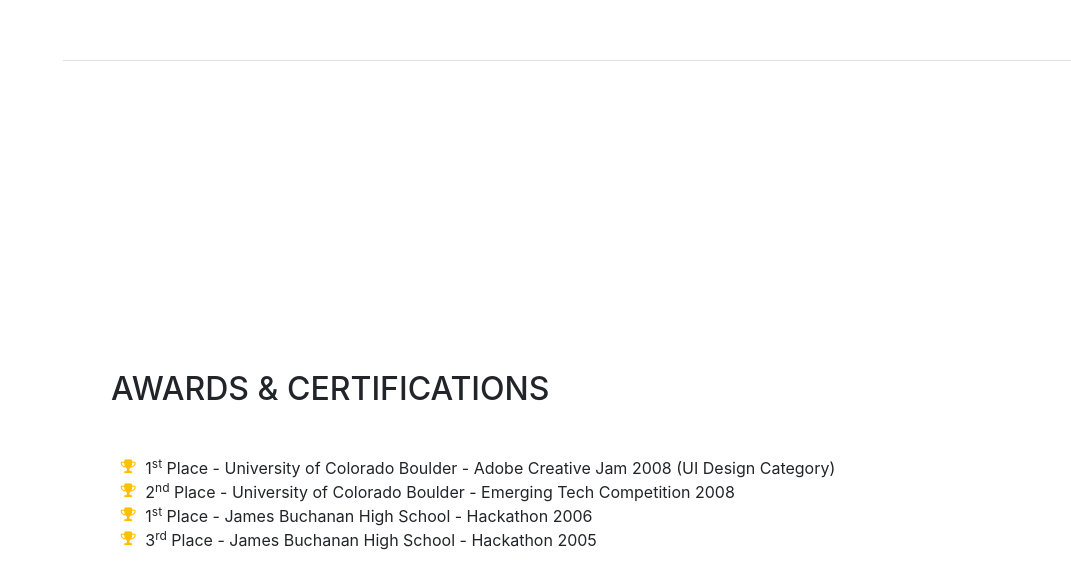
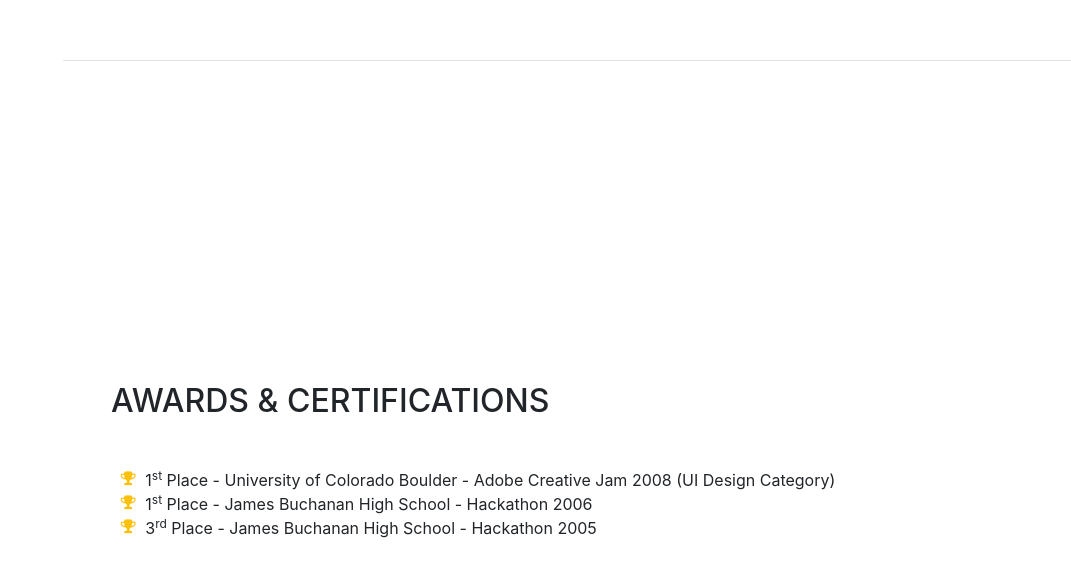
Before and after one commit to jayadeepshitole/jayadeepshitole.github.io, a website with bundled scripts: page index.html in a window 1280 px wide. Shown: the part 4316-4903 px from the top of the page, without its empty margins (209-1280 px from the left). Built offline with nearby package versions, Linux system fonts and the light colour scheme; a web font is replaced by a local one.

Commit message:
Update index.html

```diff
--- a/index.html
+++ b/index.html
@@ -240,11 +240,6 @@
               Place - University of Colorado Boulder - Adobe Creative Jam 2008 (UI Design Category)</li>
             <li>
               <i class="fa-li fa fa-trophy text-warning"></i>
-              2<sup>nd</sup>
-              Place - University of Colorado Boulder - Emerging Tech Competition 2008</li>
-            <li>
-            <li>
-              <i class="fa-li fa fa-trophy text-warning"></i>
               1<sup>st</sup>
               Place - James Buchanan High School - Hackathon 2006</li>
             <li>
```
